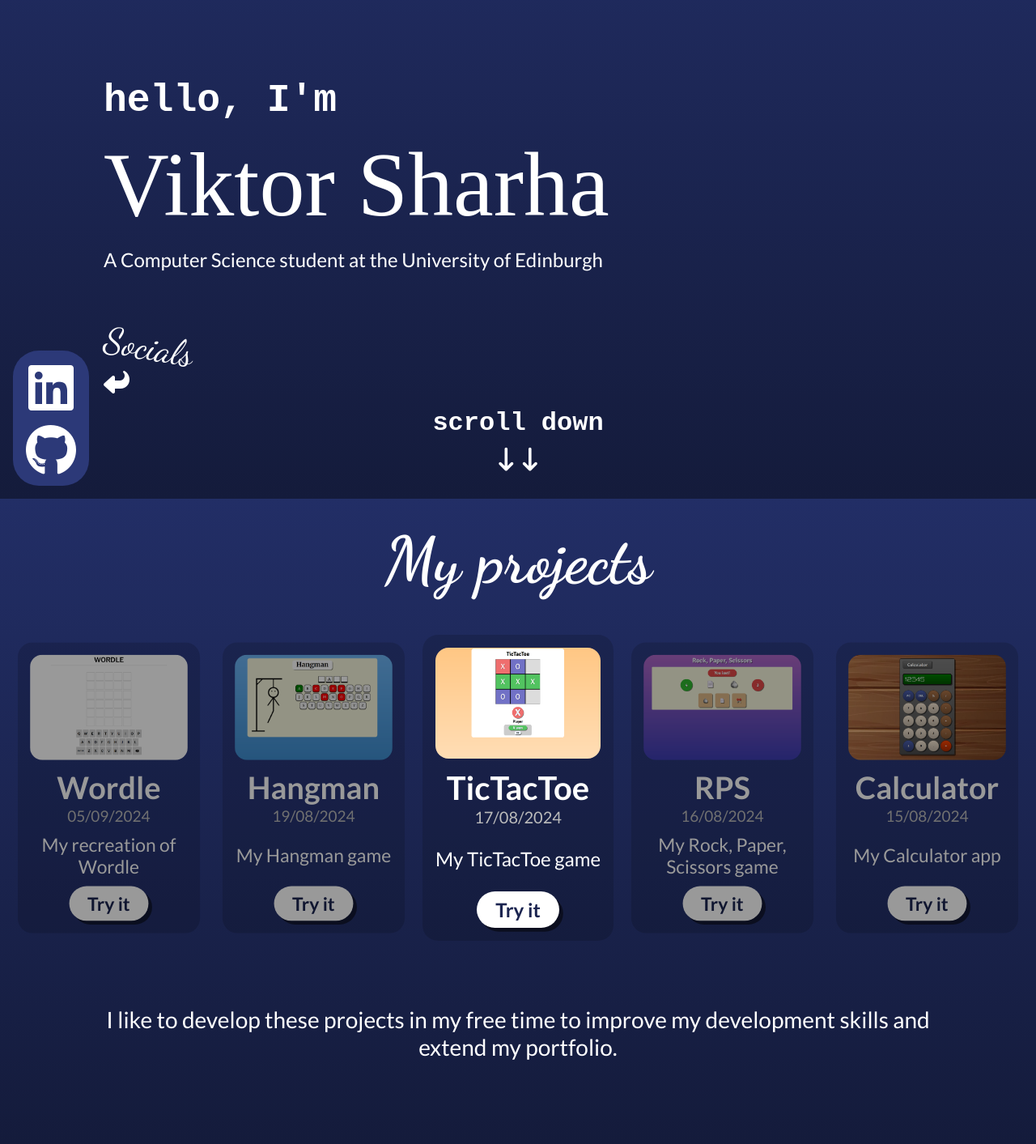
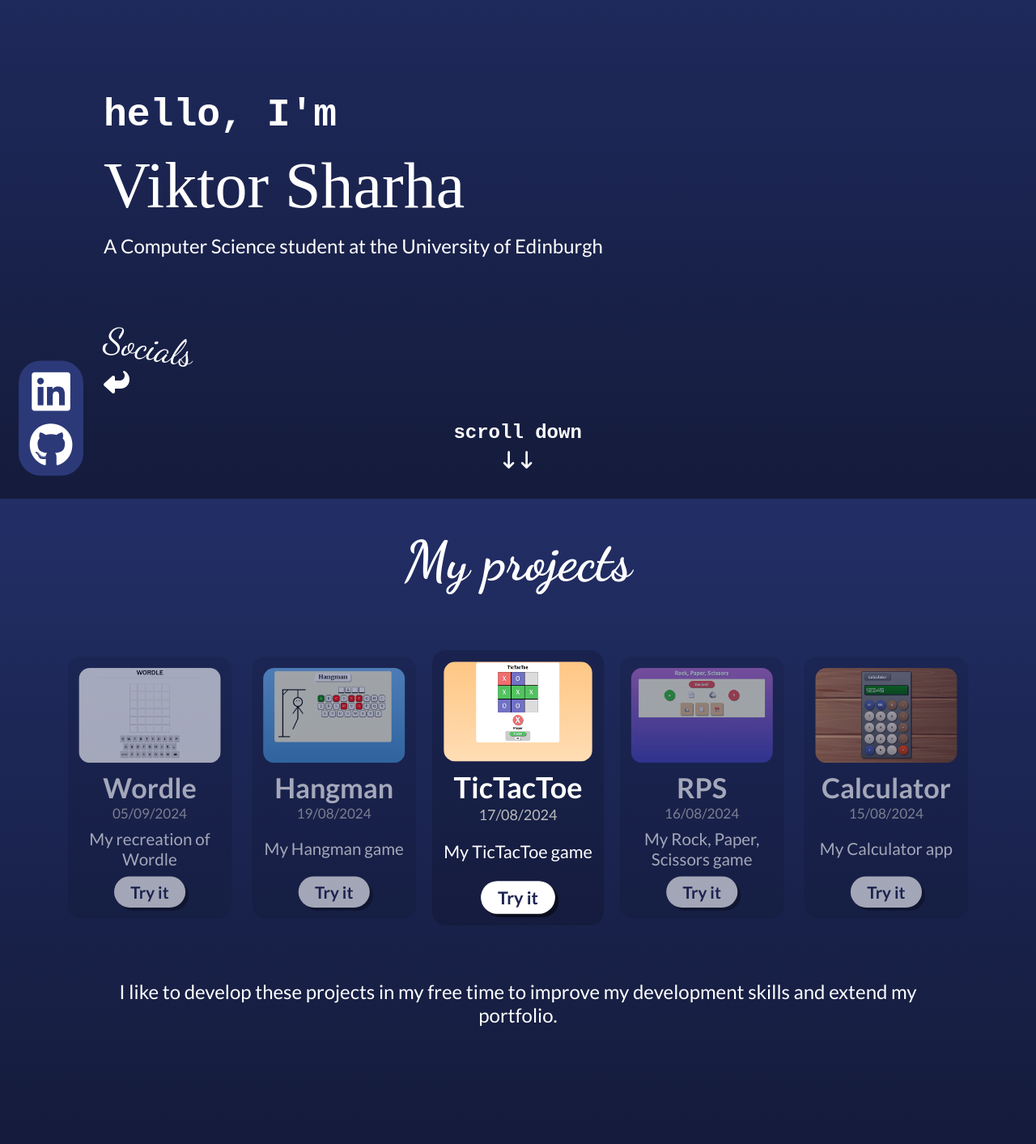
Before and after one commit to vsharha/Portfolio, a plain HTML site: page index.html in a window 1280 px wide. Shown: the part 184-1597 px from the top of the page at 81% size. Drawn offline with nearby package versions, Linux system fonts and the light colour scheme; a web font is replaced by a local one.

Commit message:
adjusted scale for 1080p screens

```diff
--- a/index.html
+++ b/index.html
@@ -173,12 +173,12 @@
 					<h3>C++</h3>
 				</div>
 			</div>
-			<article>
+			<!-- <article>
 				<p>
 					I focus on development in high-level languages such as
 					Python and C++ as well as web development.
 				</p>
-			</article>
+			</article> -->
 		</section>
 
 		<script
--- a/styles.css
+++ b/styles.css
@@ -49,6 +49,7 @@ button:hover,
 }
 
 #socials {
+	scale: 0.85;
 	position: fixed;
 	bottom: 0px;
 }
@@ -119,12 +120,13 @@ h1 {
 	padding-top: 2rem;
 	margin: 0;
 
+	scale: 0.85;
 	font-family: "Dancing Script", cursive;
 	font-weight: bolder;
 }
 
 #about h1 {
-	font-size: 7rem;
+	font-size: 5rem;
 }
 
 h2 {
@@ -143,7 +145,7 @@ p {
 @keyframes bobbing {
 	0%,
 	100% {
-		bottom: 1rem;
+		bottom: 1.5rem;
 	}
 	50% {
 		bottom: 2.5rem;
@@ -157,6 +159,7 @@ p {
 	left: 0;
 	right: 0;
 
+	scale: 0.75;
 	bottom: 0;
 	margin: auto;
 	width: fit-content;
@@ -192,9 +195,10 @@ p {
 	justify-content: center;
 
 	margin: auto;
-	margin-bottom: 3rem;
+	margin-bottom: 1rem;
 	text-align: center;
 
+	scale: 0.9;
 	--gap: 0.5rem;
 	gap: var(--gap);
 	--items: 4;
@@ -225,7 +229,7 @@ p {
 }
 
 .carousel .card {
-	filter: brightness(60%);
+	opacity: 0.6;
 	width: 50vw;
 	transform: scale(95%);
 }
@@ -238,7 +242,7 @@ p {
 }
 
 .carousel .active {
-	filter: brightness(100%);
+	opacity: 1;
 	transform: none;
 }
 
@@ -356,7 +360,7 @@ button:active {
 }
 
 article p {
-	font-size: 1.75rem;
+	font-size: 1.5rem;
 	margin-top: 2rem;
 	padding: 0 10%;
 	text-align: center;
@@ -384,6 +388,7 @@ article p {
 		padding: 0px 5%;
 	}
 	.title {
+		scale: 1;
 		font-size: 3.5rem;
 		padding: 2rem 0%;
 		margin-bottom: 0;
@@ -400,7 +405,7 @@ article p {
 		rotate: 190deg;
 	}
 	.carousel .card {
-		min-width: 60vw;
+		min-width: 70vw;
 	}
 
 	.carousel .card .container {
@@ -417,10 +422,11 @@ article p {
 	}
 	.card {
 		min-width: 10rem;
+		scale: 1;
 	}
 
 	#portfolio .container {
-		--gap: 0.5rem;
+		--gap: 0.25rem;
 	}
 	#portfolio .container .date {
 		font-size: 1rem;
@@ -459,6 +465,10 @@ article p {
 	}
 	#about h1 {
 		font-size: 5rem;
+	}
+
+	#socials {
+		scale: 1;
 	}
 
 	#socials #links {
```
